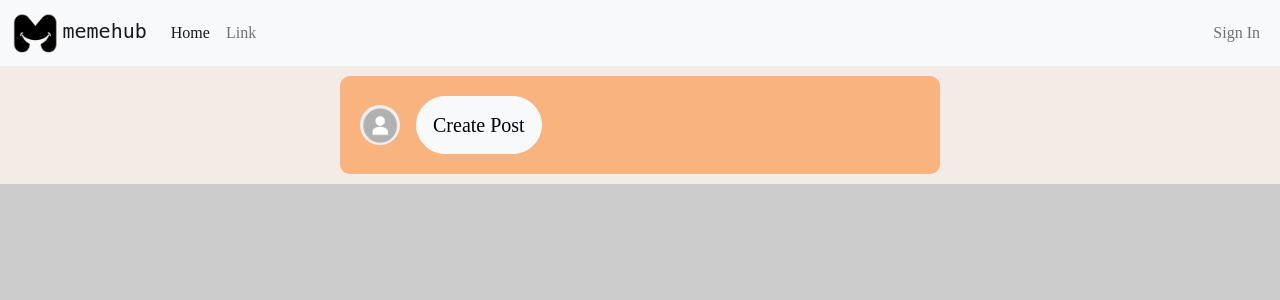
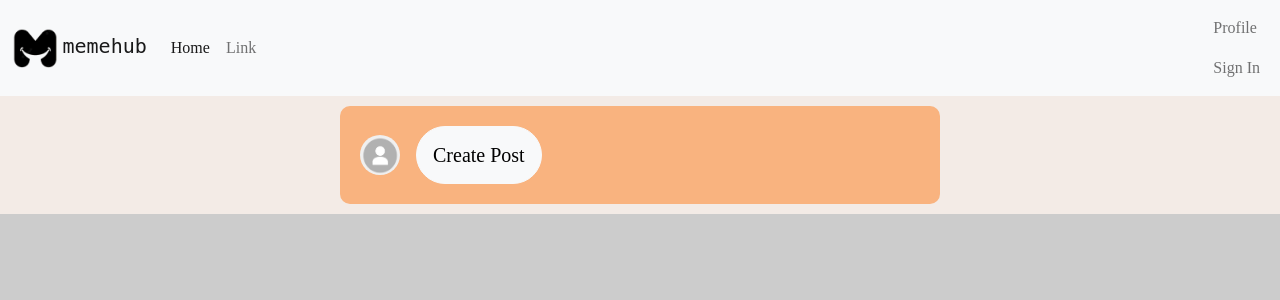
Before and after one commit to holidaygarrison/Group3, a PHP site: page / in a window 1280 px wide. Shown: the top 300 px of the page. Run offline with PHP 8.4, Linux system fonts and the light colour scheme; data that the repository does not hold is empty.

Commit message:
Added Profile Link to Header

```diff
--- a/inc/menu.php
+++ b/inc/menu.php
@@ -31,6 +31,7 @@
       </ul>
       <ul class="navbar-nav mb-2 mb-lg-0">
 	<li class="nav-item">
+	  <a class="nav-link" href="javascript:alert('click!');">Profile</a>
 	  <a class="nav-link" href="javascript:alert('click!');">Sign In</a>
 	</li>
       </ul>
```
